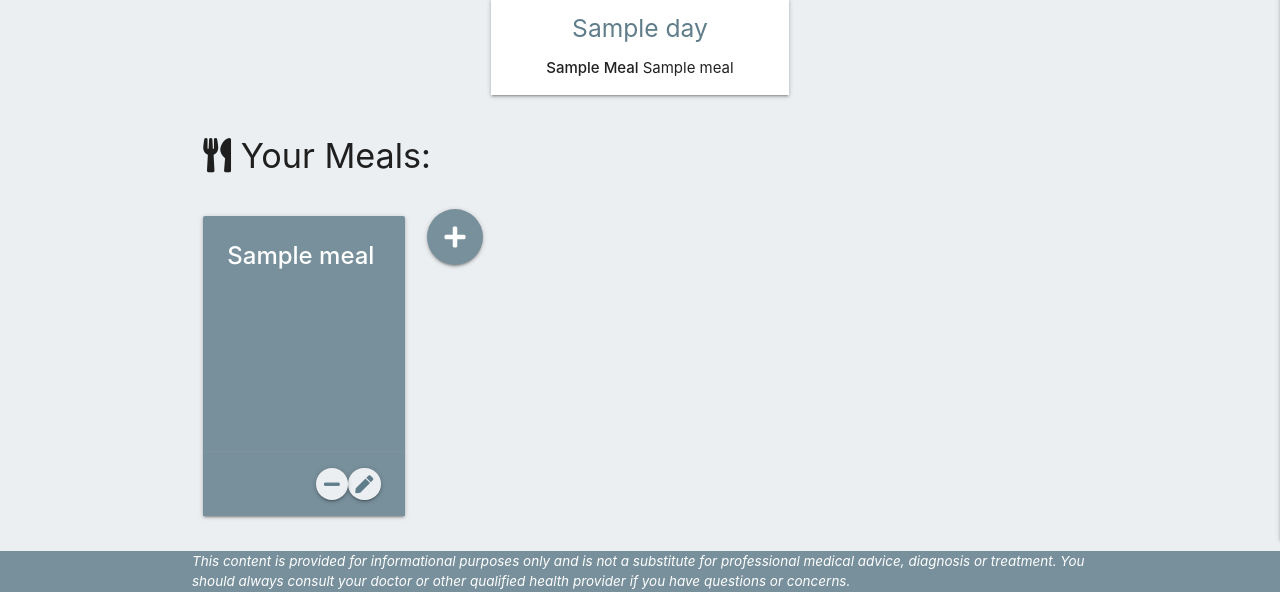
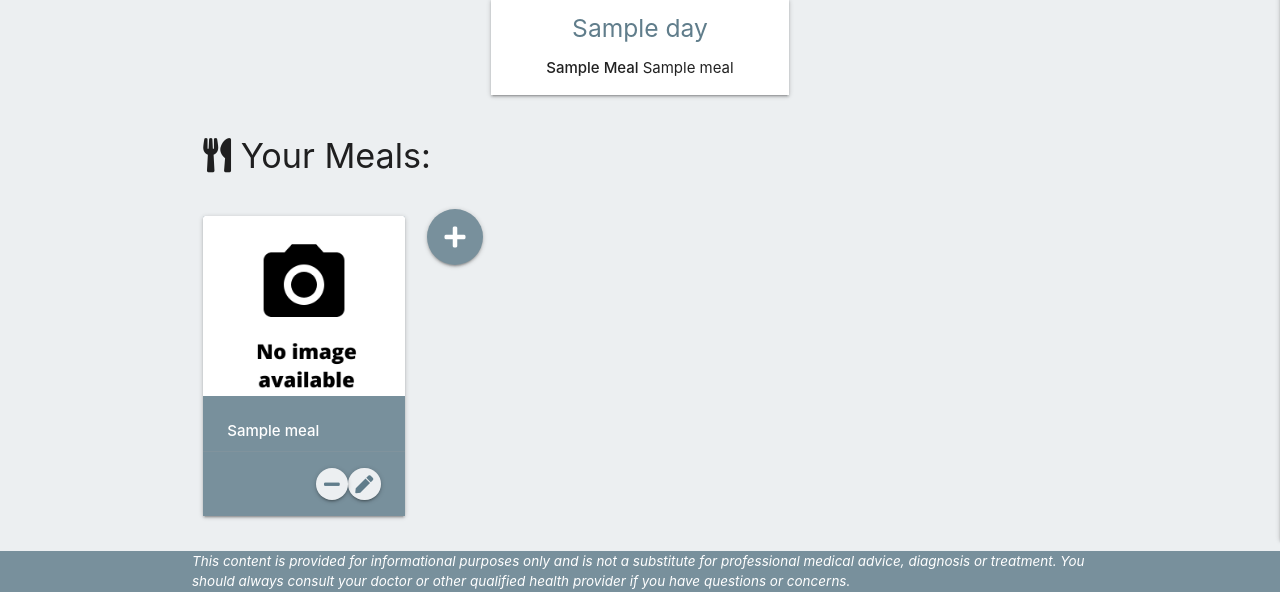
Before and after one commit to belaventer/healthy-meal-planner, a Flask app: template templates/profile.html in a window 1280 px wide. Shown: the part 320-912 px from the top of the page. Run offline with Flask 2, Linux system fonts and the light colour scheme; the template is opened without the code that fills it: most values are stand-ins (such as "Sample title", 1, 10 or a date in 2020); some libraries are stand-ins or nearby versions.

Commit message:
Correct meal image cards display

```diff
--- a/templates/profile.html
+++ b/templates/profile.html
@@ -36,12 +36,16 @@
                 <div class="col s6 m3">
                     <div class="card sticky-action blue-grey lighten-1 white-text small">
                         {% if meal.meal_image and meal.meal_image != '' %}
-                        <div class="card-image waves-effect waves-block waves-light">
+                        <div class="card-image waves-effect waves-block waves-light white">
                             <img class="activator" src="{{ url_for('static', filename=meal.meal_image)}}">
                         </div>
+                        {% else %}
+                        <div class="card-image waves-effect waves-block waves-light">
+                            <img class="activator" src="{{ url_for('static', filename='images/meals/no-image.png')}}">
+                        </div>
                         {% endif %}
-                        <div class="card-content">
-                            <p class="card-title activator"><strong>{{ meal.meal_name }}</strong></p>
+                        <div class="card-content blue-grey lighten-1">
+                            <p class="activator"><strong>{{ meal.meal_name }}</strong></p>
                         </div>
                         <div class="card-action">
                             <a href="{{ url_for('edit_meal', meal_id=meal._id) }}" class="btn-floating btn-small waves-effect waves-light blue-grey lighten-5
@@ -54,7 +58,8 @@
                                     data-collection="built_meals"></i>
                             </a>
                         </div>
-                        <div class="card-reveal">
+                        <div class="card-reveal blue-grey lighten-1">
+                            <p><strong>{{ meal.meal_name }}</strong></p>
                             <ul>
                                 {% for serving in servings_selected[meal.meal_name] %}
 
```
Also changed, not shown: static/images/meals/no-image.png (added).
